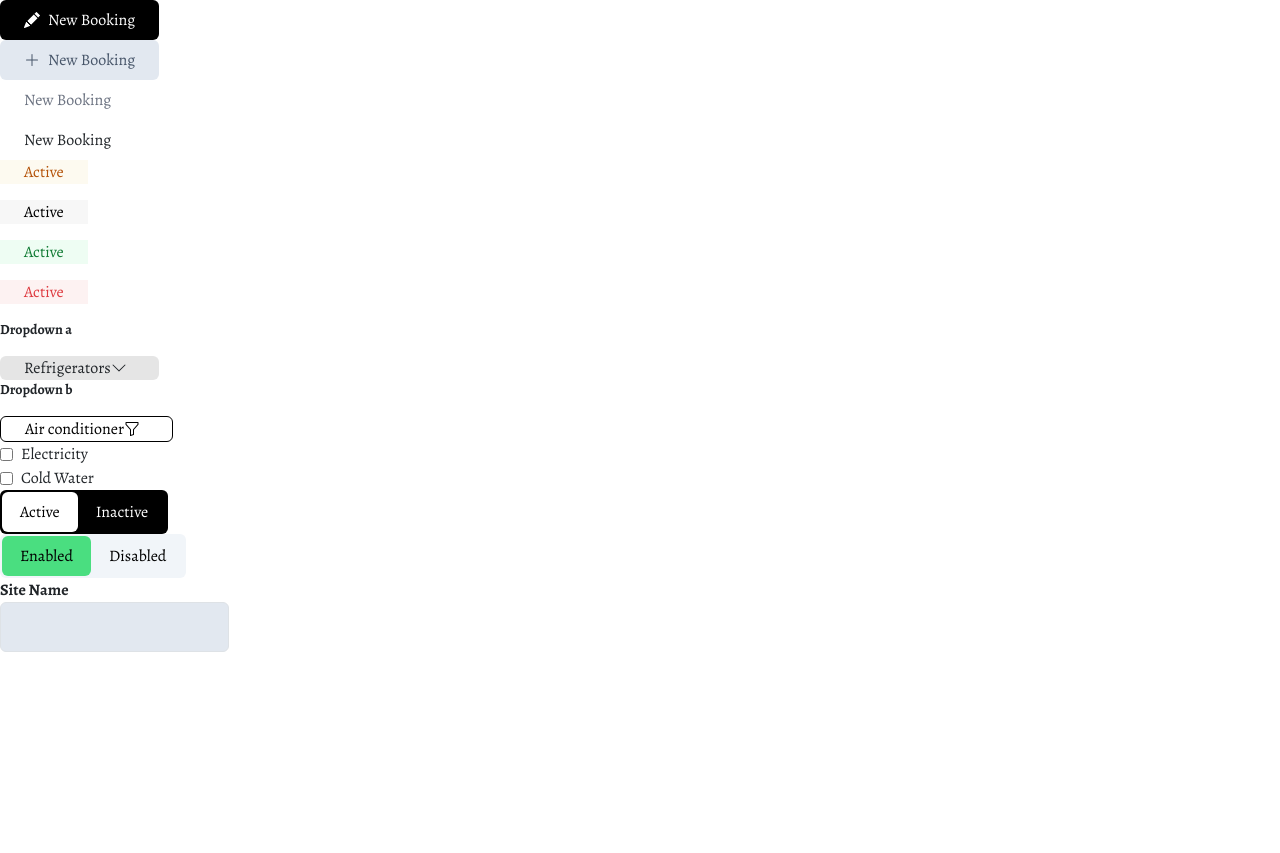
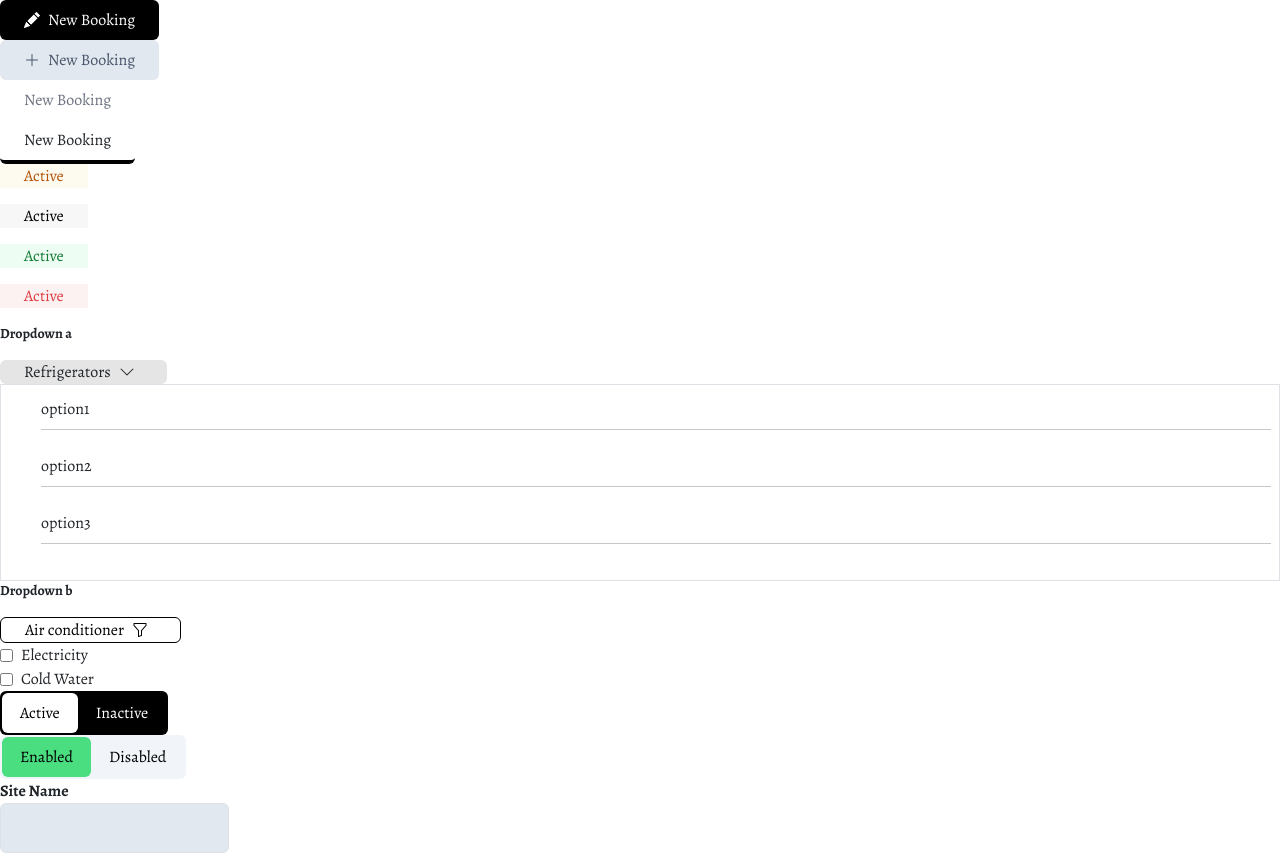
Before and after one commit to sysdale/concierge, a React (Create React App) app: page / in a window 1280 px wide. Both pictures are taken after a click on the button "Refrigerators". Before the commit the page ends 800 px from the top, so only its background shows below. Built offline with nearby package versions, Linux system fonts and the light colour scheme.

Commit message:
drop down button click logic working

```diff
--- a/src/App.js
+++ b/src/App.js
@@ -8,6 +8,7 @@ import ToggleButton from "./components/ToggleButton";
 import InputField from "./components/InputField";
 
 function App() {
+  const data = ["option1", "option2", "option3"];
   return (
     <div className={"font-display"}>
       <Button
@@ -24,11 +25,17 @@ function App() {
       <Badge theme={"c"} content={"Active"} />
       <Badge theme={"d"} content={"Active"} />
 
-      <DropDownButton content={"Dropdown a"} placeholder={"Refrigerators"} />
+      <DropDownButton
+        content={"Dropdown a"}
+        placeholder={"Refrigerators"}
+        data={data}
+      />
+
       <DropDownButton
         theme={"filter"}
         content={"Dropdown b"}
         placeholder={"Air conditioner"}
+        data={data}
       />
 
       <Checkbox content={"Electricity"} />
--- a/src/components/Button.js
+++ b/src/components/Button.js
@@ -2,11 +2,11 @@ import React from "react";
 import classNames from "classnames";
 import Icons from "./Icons";
 
-const Button = ({ theme, icons = false, onClick = "", ...rest }) => {
+const Button = ({ theme, icons = false, onClick = false, ...rest }) => {
   const a_tailwind = "bg-black text-white";
   const b_tailwind = "bg-slate-200 text-slate-600";
   const c_tailwind = "text-gray-500";
-  const d_tailwind = "";
+  const d_tailwind = "border-solid border-b-4 border-black";
 
   const buttonThemes = classNames("flex justify-center py-2 px-4 rounded-md ", {
     [a_tailwind]: theme === "a_blackButton",
--- a/src/components/DropDownButton.js
+++ b/src/components/DropDownButton.js
@@ -1,5 +1,5 @@
 import classNames from "classnames";
-import React from "react";
+import React, { useState } from "react";
 import Icons from "./Icons";
 
 const DropDownButton = ({
@@ -7,16 +7,21 @@ const DropDownButton = ({
   content,
   placeholder,
   width = 80,
-  data = undefined,
-  onClick = "",
+  data,
 }) => {
+  const [showDropDown, setShowDropDown] = useState(false);
+
+  const dropDownHandler = () => {
+    setShowDropDown(!showDropDown);
+  };
+
   //tailwind part
   const filter_tw = "bg-white text-black rounded-md border border-black p-3";
   const input_tw = "pl-3 pr-8.5 bg-neutral-200 rounded-md";
-  const widthClass = "w-" + width;
+  const widthClass = `w-${width}`;
 
   const dropDownButtonThemes = classNames(
-    "flex  py-0 px-4 justify-between",
+    "flex justify-between py-0 px-4 space-x-2",
     {
       [filter_tw]: theme === "filter",
       [input_tw]: theme === "input",
@@ -31,13 +36,27 @@ const DropDownButton = ({
       <Icons iconName={"chevron"} />
     );
 
+  const listItems = data.map((item, index) => (
+    <li key={index} className="p-2">
+      {item}
+      <hr className="my-2 bg-gray-200" />
+    </li>
+  ));
+
   return (
     <div>
       <p className="text-sm font-semibold">{content}</p>
-      <button className={dropDownButtonThemes}>
-        <div className="">{placeholder}</div>
-        {whichIcon}
+      <button onClick={dropDownHandler} className={dropDownButtonThemes}>
+        <div>{placeholder}</div>
+        <div>{whichIcon}</div>
       </button>
+
+      {/* dropdown list items logic */}
+      {showDropDown && (
+        <div className="bg-white border border-slate-200 py-1">
+          <ul>{listItems}</ul>
+        </div>
+      )}
     </div>
   );
 };
```
